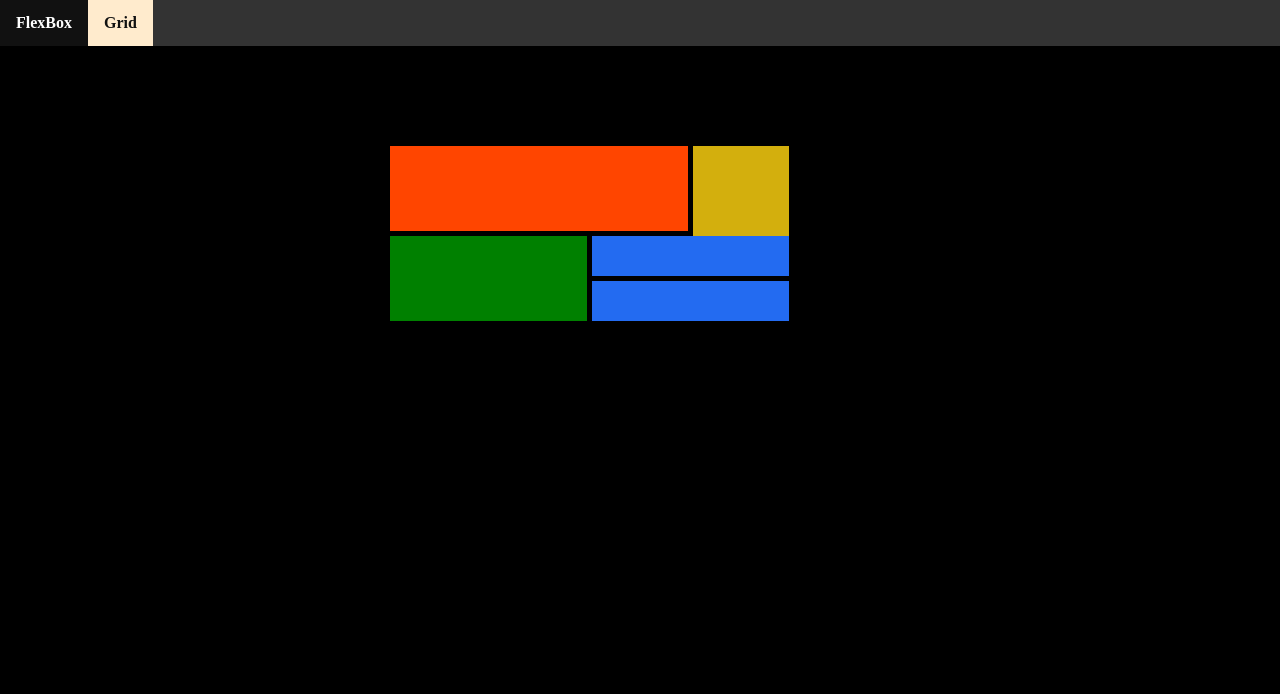
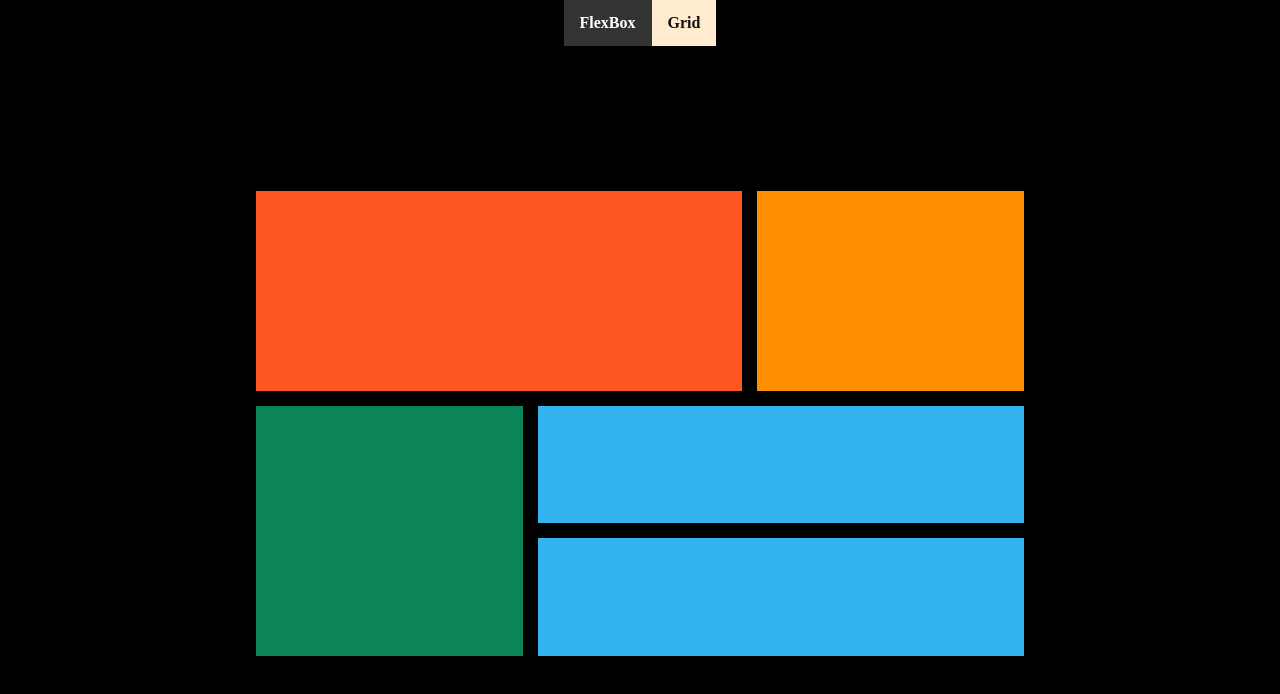
Before and after one commit to Peacepac/media-query-reg, a plain HTML site: page grid.html in a window 1280 px wide. Drawn offline with Linux system fonts and the light colour scheme; a web font is replaced by a local one.

Commit message:
i make changes on my grid page

```diff
--- a/grid.css
+++ b/grid.css
@@ -1,164 +1,93 @@
-*{
+/* *{
   box-sizing: border-box;
   padding: 0;
   margin: 0;
 }
 
-body{
+body {
+
+
+} */
+
+* {
+  margin: 0;
+  padding: 0;
+}
+
+body {
   background-color: #000;
   color: white;
-
+  display: flex;
+  flex-direction: column;
+  place-items: center;
+  min-height: 100vh;
 }
 
-main{
-  max-width: 500px;
-  display: grid;
-
-  gap: 5px;
-  margin-top: 100px;
-  margin-right: auto;
-  margin-left: auto;
-  grid-template-columns: repeat(5, 1fr);
-  grid-template-rows: repeat(5, 1fr);
+header {
+  margin-top: 30px;
 }
 
-.item {
-  text-align: center;
-  padding: 20px;
+main {
+  display: grid;
+  grid-template-areas:
+  'a a b'
+  'c d d'
+  'c e e'
+  ;
+  gap: 15px;
+  width: 60%;
+  margin: auto;
 }
 
-.one{
-  background: orangered;
-  grid-column: 1/ span 3;
-  grid-row: 1/ span 2;
+div {
+  padding: 2em;
+  text-align: center;
 }
 
-.two{
-  background-color: rgba(241, 200, 15, 0.877);
-  grid-column: 4/ span 1;
-  grid-row: 1/ span 3;
+.first {
+  background-color: #FF5722;
+  grid-area: a;
+  height: 200px;
 }
 
-.three{
-  background-color: green;
-  grid-column: 1/ span 2;
-  grid-row: 3/ span 2;
+.second {
+  background-color: #FF8E00;
+  grid-area: b;
+  height: 200px;
 }
 
-.four{
-  background-color: rgb(35, 107, 241);
-  grid-column: 3/ span 2;
-  grid-row: 3;
+.third {
+  background-color: #0B8457;
+  grid-area: c;
+  height: 250px;
 }
 
-.five{
-  background-color:  rgb(35, 107, 241);
-  grid-column: 3/ span 2;
+.fourth {
+  background-color: #34B3F1;
+  grid-area: d;
+}
+
+.fifth {
+  background-color: #34B3F1;
+  grid-area: e;
 }
 
 
 
-
-
-
-
-
-
-
-
-
-
-
-
-
-
-
-
-
-
-
-
-/* ul {
-    list-style-type: none;
-    margin: 0;
-    padding: 0;
-    overflow: hidden;
-    background-color: #333;
+@media (max-width: 760px) {
+  main {
+      width: 70%
   }
 
-  li {
-    float: left;
+  .first {
+      height: 80px;
   }
 
-  li a {
-    display: block;
-    color: white;
-    text-align: center;
-    padding: 14px 16px;
-    text-decoration: none;
-    font-weight: 900;
+  .second {
+      height: 80px;
   }
 
-  li a:hover {
-    background-color: #fff;
-    color: #333;
-    font-weight: 700;
+  .third {
+      height: 80px;
   }
-  .active{
-    background-color: blanchedalmond;
-    color:#111;
-    font-weight: 700;
-  }
-
-
-
-  *{
-    margin: 0;
-    padding: 0;
 }
-body{
-    background-color: #1c1c1c;
-    display: grid;
-    place-items: center;
-    height: 100vh;
-  }
-
-main{
-    display: grid;
-    grid-template-areas:
-    "a a b"
-    "c d d"
-    "c e e";
-    grid-template-columns: 200px 150px 210px;
-    grid-template-rows: 180px 90px 120px;
-    gap: 12px;
-    width: 50%;
-}
-main div {
-    padding: 2em;
-    text-align: center;
-}
-.item-a{
-    background-color: red;
-    grid-area: a;
-}
-.item-b {
-    background-color: orange;
-    grid-area: b;
-}
-.item-c{
-    background-color: green;
-    grid-area: c;
-}
-.item-d {
-    background-color: #2fa5f5;
-    grid-area: d;
-    align-self: end;
-}
-.item-e {
-    background-color: #2fa5f5;
-    grid-area: e;
-    align-self: end;
-}
-
- */
--- a/grid.html
+++ b/grid.html
@@ -17,20 +17,11 @@
         </nav>
 
         <main>
-          <div class=" item one"></div>
-          <div class="item two"></div>
-          <div class="item three"></div>
-          <div class="item four"></div>
-          <div class="item five"></div>
+          <div class="first"></div>
+          <div class="second"></div>
+          <div class="third"></div>
+          <div class="fourth"></div>
+          <div class="fifth"></div>
       </main>
-
-        <!-- <main>
-            <div class="item-a">A</div>
-            <div class="item-b">B</div>
-            <div class="item-c">C</div>
-            <div class="item-d">D</div>
-            <div class="item-e">E</div>
-
-          </main> -->
         </body>
       </html>
```
